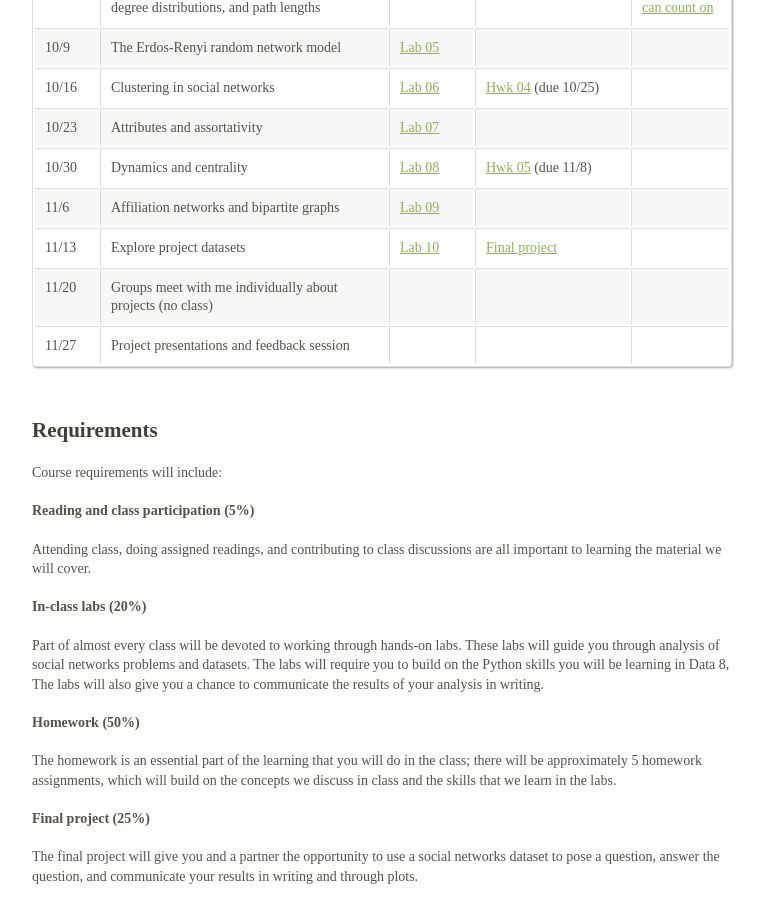
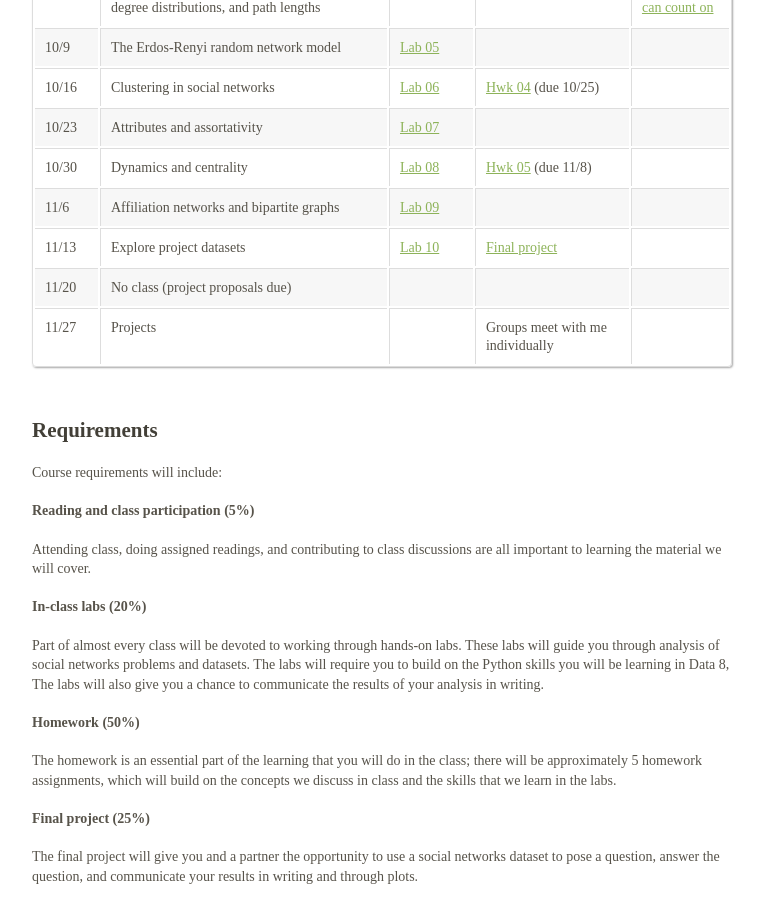
Before and after one commit to dfeehan/dfeehan.github.io, a Jekyll site: the page teaching/2017fa_ls88.html, which Jekyll copies as it is, in a window 1280 px wide and 900 px high, scrolled down 1086 px. Shown: the whole window, without its empty margins (258-1023 px from the left). Built offline with Jekyll 4.4.1, drawn with Linux system fonts in a browser that asks for light colours.

Commit message:
project links

```diff
--- a/teaching/2017fa_ls88.html
+++ b/teaching/2017fa_ls88.html
@@ -457,16 +457,16 @@ Course control number: <strong>46819</strong></p>
 </tr>
 <tr class="odd">
 <td>11/20</td>
-<td>Groups meet with me individually about projects (no class)</td>
+<td>No class (project proposals due)</td>
 <td></td>
 <td></td>
 <td></td>
 </tr>
 <tr class="even">
 <td>11/27</td>
-<td>Project presentations and feedback session</td>
+<td>Projects</td>
 <td></td>
-<td></td>
+<td>Groups meet with me individually</td>
 <td></td>
 </tr>
 </tbody>
```
